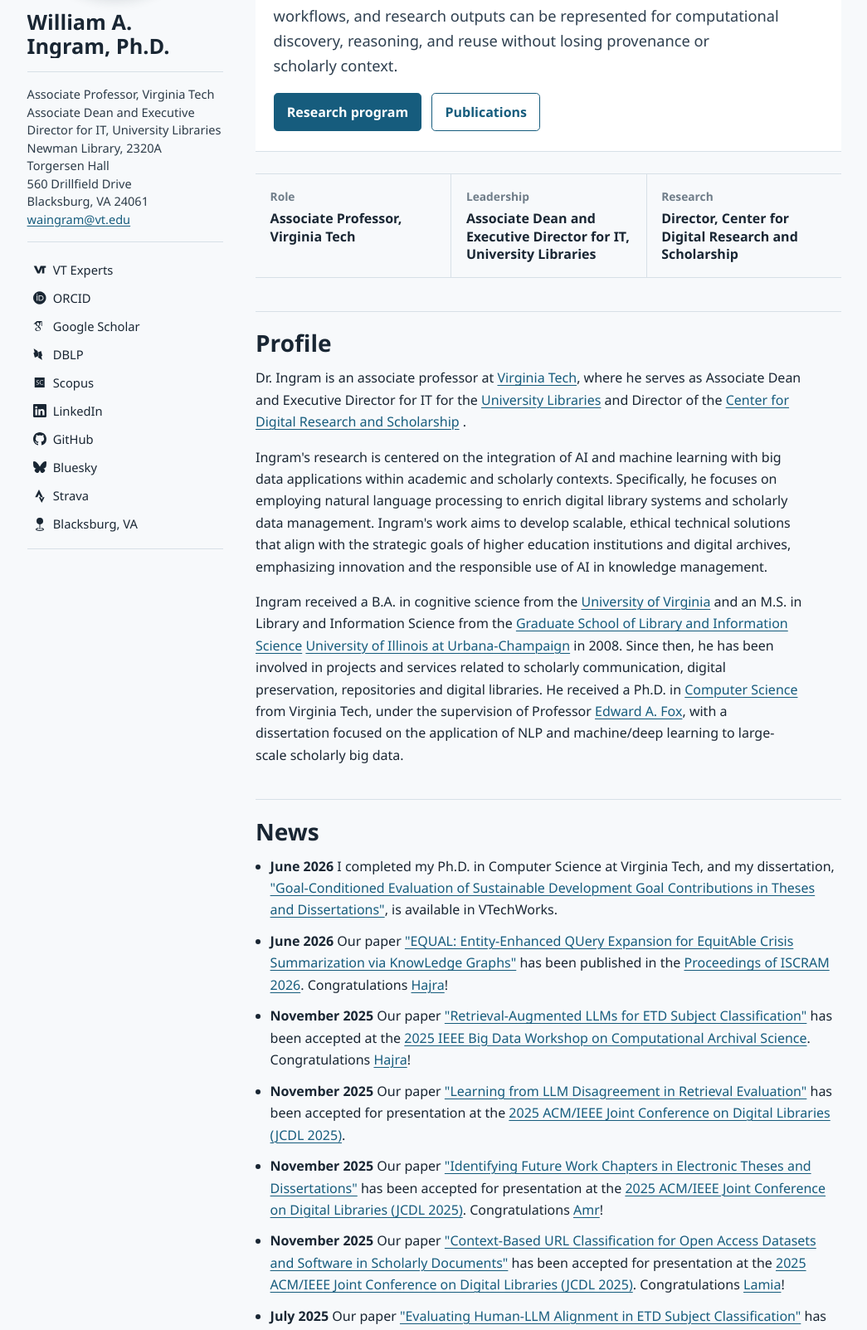
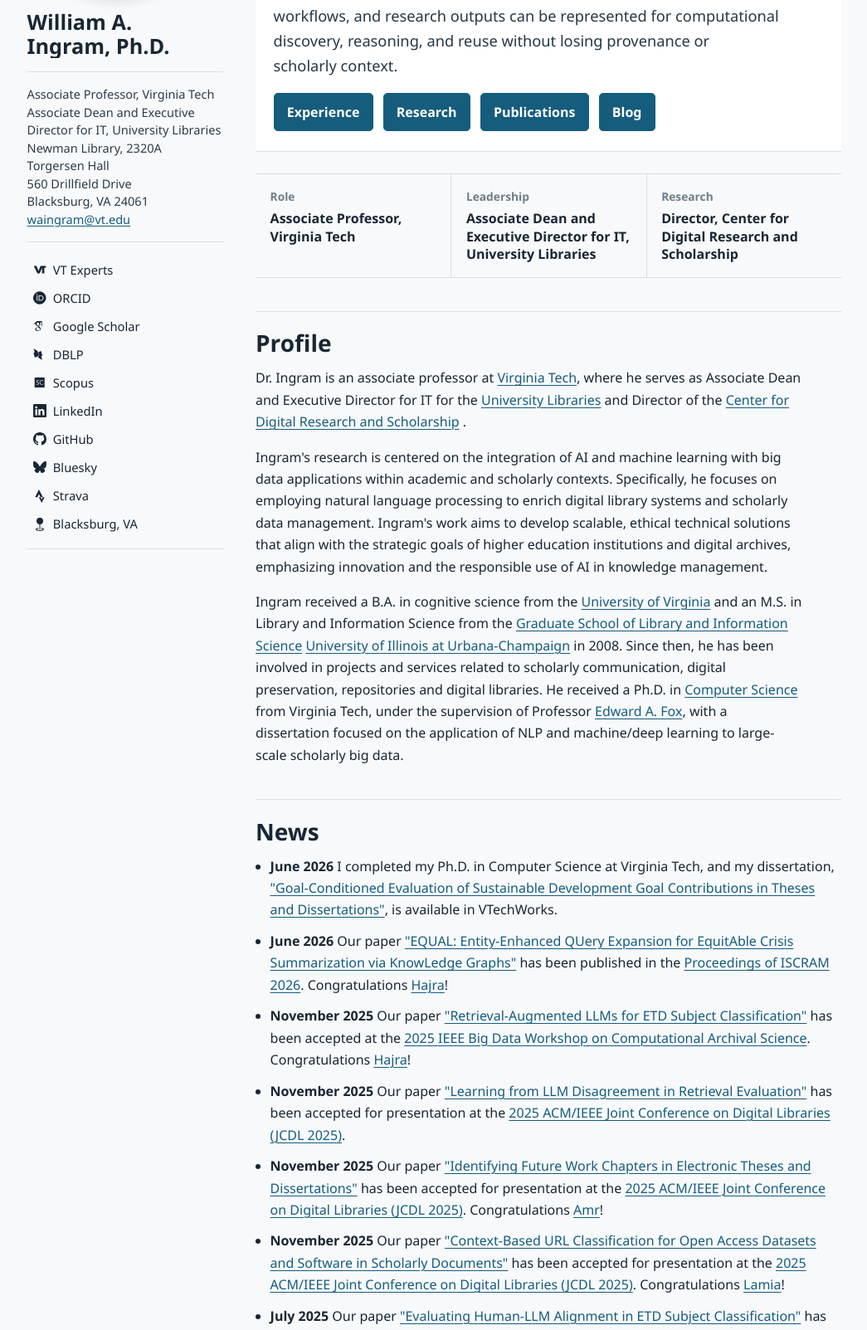
Before and after one commit to waingram/waingram.github.io, a Jekyll site: the page built from index.md, in a window 1280 px wide, cut to the strip 315-1918 px from the top of the page. Shown: the whole strip at 83% size, without its empty margins (63-1108 px from the left). Built offline with Jekyll 4.4.1, drawn with Linux system fonts in a browser that asks for light colours; some web fonts are replaced.

Commit message:
Polish homepage and research nav accessibility

```diff
--- a/_includes/home.html
+++ b/_includes/home.html
@@ -15,10 +15,10 @@
       losing provenance or scholarly context.
     </p>
     <div class="hero-actions" aria-label="Primary site sections">
-      <a class="btn btn-primary" href="{{ '/research/' | relative_url }}">Research program</a>
-      <a class="btn btn-outline-primary" href="{{ '/publications/' | relative_url }}"
-        >Publications</a
-      >
+      <a class="btn btn-primary" href="{{ '/experience/' | relative_url }}">Experience</a>
+      <a class="btn btn-primary" href="{{ '/research/' | relative_url }}">Research</a>
+      <a class="btn btn-primary" href="{{ '/publications/' | relative_url }}">Publications</a>
+      <a class="btn btn-primary" href="{{ '/blog/' | relative_url }}">Blog</a>
     </div>
   </section>
 
--- a/css/main.css
+++ b/css/main.css
@@ -104,7 +104,7 @@ textarea {
   --wai-code: #8a2558;
   --wai-copper: #9b5c22;
   --wai-focus: #c17a2d;
-  --wai-lead: #2f4050;
+  --wai-lead: #263847;
   --wai-nav-hover-bg: #e2edf2;
   --wai-nav-hover-line: #aec4d1;
   --wai-avatar-border: #ffffff;
@@ -241,6 +241,7 @@ p {
 .lead {
   color: var(--wai-lead);
   font-size: 1.14rem;
+  font-weight: 500;
   line-height: 1.65;
   max-width: 68ch;
 }
@@ -1271,9 +1272,27 @@ a.footnote:after {
     flex-direction: column;
   }
 
+  .research-overview-nav {
+    gap: 0.5rem;
+  }
+
   .research-overview-nav a,
   .publication-nav a {
     width: 100%;
+  }
+
+  .research-overview-nav a {
+    flex: 0 1 auto;
+    padding: 0.62rem 0.72rem;
+  }
+
+  .research-overview-nav span {
+    font-size: 0.82rem;
+    margin-bottom: 0.12rem;
+  }
+
+  .research-overview-nav strong {
+    line-height: 1.28;
   }
 
   .publication-highlights {
```
Also changed, not shown: scripts/theme-css.test.mjs (+24 -0 lines), scripts/theme-markup.test.mjs (+22 -0 lines).
